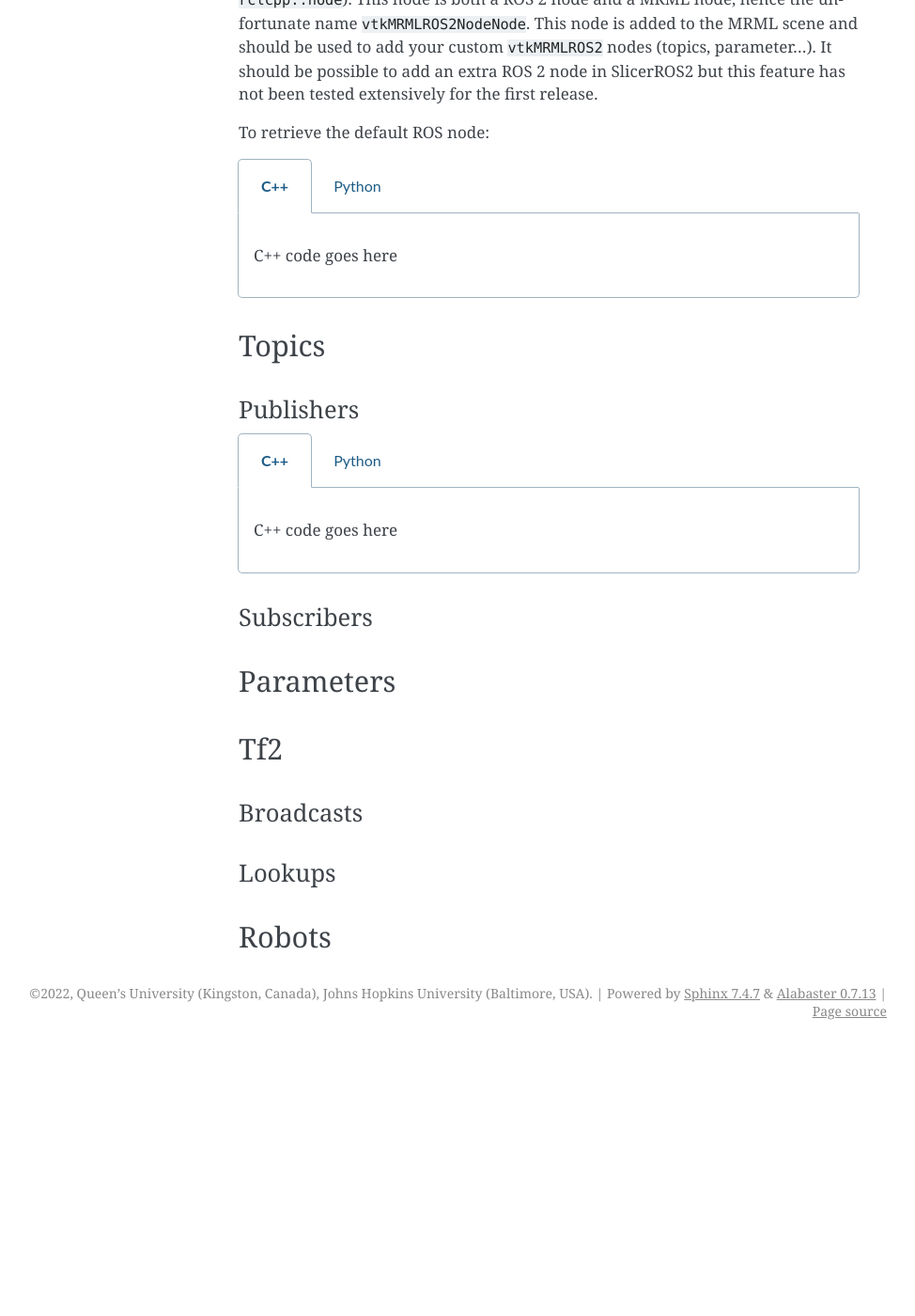
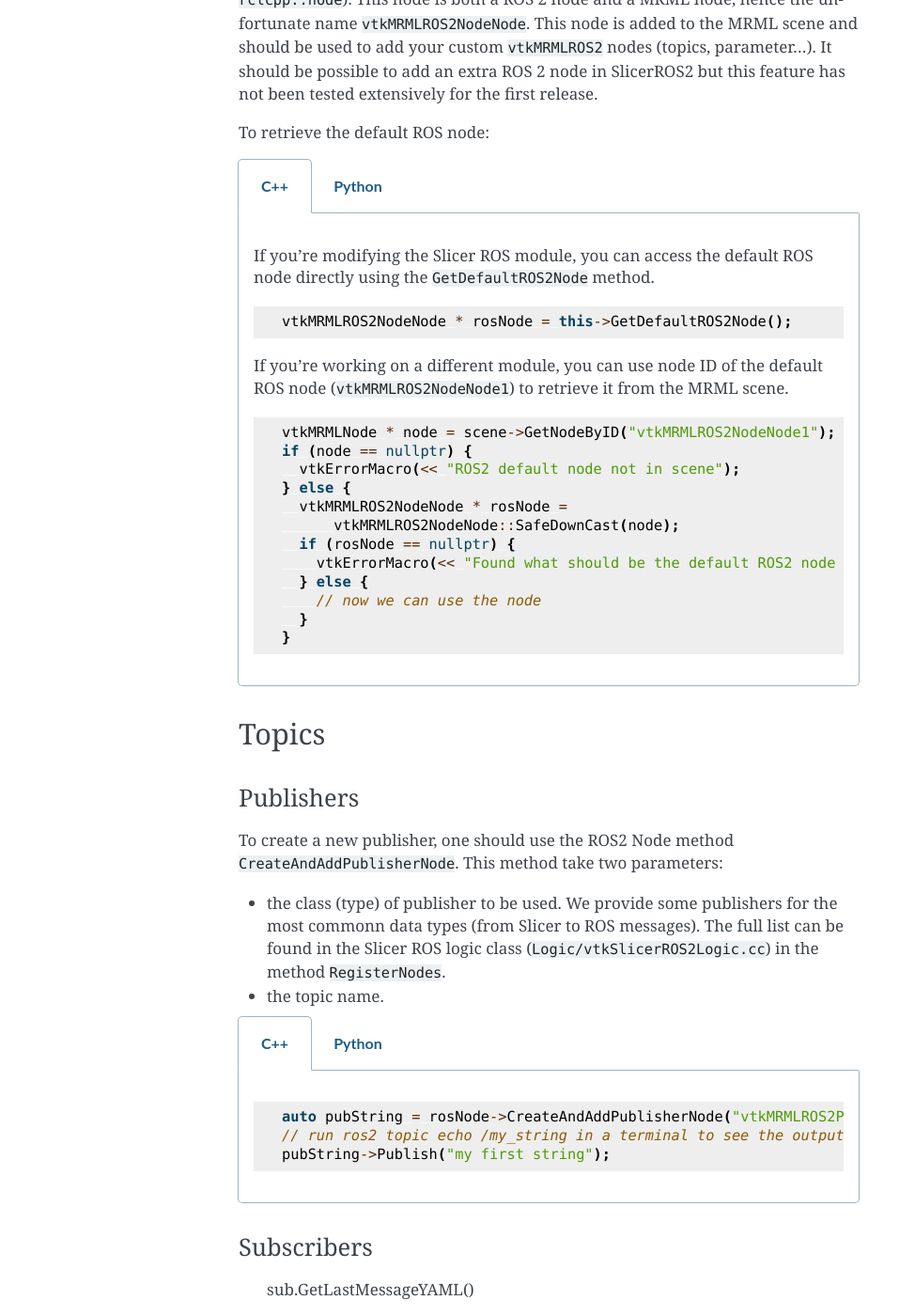
Before and after one commit to rosmed/slicer_ros2_module, a Sphinx documentation site: the page built from docs/pages/mrml-ros-nodes.rst, in a window 1280 px wide and 1400 px high, scrolled down 2073 px. Shown: the whole window at 94% size, without its empty margins (166-1140 px from the left). Built offline with Sphinx 7.4.7, drawn with Linux system fonts in a browser that asks for light colours; before the commit the page ends 3188 px from its top, so only the background shows below that; some of the changed text lies outside the part shown.

Commit message:
doc: work in progress

```diff
--- a/docs/index.rst
+++ b/docs/index.rst
@@ -14,8 +14,9 @@ Slicer ROS2
    pages/getting-started
    pages/robot-visualization
    pages/mrml-ros-nodes
+   pages/tests
    pages/limitations
-   pages/python_features
+
 
 
 Useful Links
--- a/docs/pages/mrml-ros-nodes.rst
+++ b/docs/pages/mrml-ros-nodes.rst
@@ -14,7 +14,6 @@ MRML Scene.  This allows to leverage some of the Slicer features:
 * Python API automatically generated on top of the native C++ code.
 
 * Ability to save and restore your ROS 2 nodes along the MRML scene.
-
 
 All the SlicerROS2 classes follow the Slicer naming convention,
 i.e. ``vtkMRMLxxxxNode``.  We added the ``ROS2`` "prefix" for all the
@@ -108,15 +107,40 @@ To retrieve the default ROS node:
 
 .. tabs::
 
-   .. tab:: C++
+   .. tab:: **C++**
 
-      C++ code goes here
+      If you're modifying the Slicer ROS module, you can access the
+      default ROS node directly using the ``GetDefaultROS2Node``
+      method.
 
-   .. tab:: Python
+      .. code-block:: C++
+
+         vtkMRMLROS2NodeNode * rosNode = this->GetDefaultROS2Node();
+
+      If you're working on a different module, you can use node ID of
+      the default ROS node (``vtkMRMLROS2NodeNode1``) to retrieve it
+      from the MRML scene.
+
+      .. code-block:: C++
+
+         vtkMRMLNode * node = scene->GetNodeByID("vtkMRMLROS2NodeNode1");
+         if (node == nullptr) {
+           vtkErrorMacro(<< "ROS2 default node not in scene");
+         } else {
+           vtkMRMLROS2NodeNode * rosNode =
+               vtkMRMLROS2NodeNode::SafeDownCast(node);
+           if (rosNode == nullptr) {
+             vtkErrorMacro(<< "Found what should be the default ROS2 node but the type is wrong");
+           } else {
+             // now we can use the node
+           }
+         }
+
+   .. tab:: **Python**
 
       .. code-block:: python
 
-	 rosLogic = slicer.util.getModuleLogic('ROS2')
+         rosLogic = slicer.util.getModuleLogic('ROS2')
          rosNode = rosLogic.GetDefaultROS2Node()
 
 ======
@@ -126,28 +150,51 @@ Topics
 Publishers
 ==========
 
+To create a new publisher, one should use the ROS2 Node method
+``CreateAndAddPublisherNode``.  This method take two parameters:
+
+* the class (type) of publisher to be used.  We provide some
+  publishers for the most commonn data types (from Slicer to ROS
+  messages).  The full list can be found in the Slicer ROS logic class
+  (``Logic/vtkSlicerROS2Logic.cc``) in the method ``RegisterNodes``.
+* the topic name.
+
 .. tabs::
 
-   .. tab:: C++
+   .. tab:: **C++**
 
-      C++ code goes here
+      .. code-block:: C++
 
-   .. tab:: Python
+         auto pubString = rosNode->CreateAndAddPublisherNode("vtkMRMLROS2PublisherStringNode", "/my_string");
+         // run ros2 topic echo /my_string in a terminal to see the output
+         pubString->Publish("my first string");
+
+   .. tab:: **Python**
 
       .. code-block:: python
 
-	 rosLogic = slicer.util.getModuleLogic('ROS2')
+         rosLogic = slicer.util.getModuleLogic('ROS2')
          rosNode = rosLogic.GetDefaultROS2Node()
-         pub = rosNode.CreateAndAddPublisherNode('vtkMRMLROS2PublisherStringNode', '/my_publisher')
-         pub.Publish('my first string')
+         pubString = rosNode.CreateAndAddPublisherNode('vtkMRMLROS2PublisherStringNode', '/my_string')
+         # run ros2 topic echo /my_string in a terminal to see the output
+         pubString.Publish('my first string')
 
+         pubMatrix = ros2.CreateAndAddPublisher('vtkMRMLROS2PublisherPoseStampedNode', '/my_matrix')
+         # run ros2 topic echo /my_matrix in a terminal to see the output
+         mat = vtk.vtkMatrix4x4()
+         mat.SetElement(0, 3, 3.1415) # Modify the matrix so we can see something changing
+         pubMatrix.Publish(mat)
 
 Subscribers
 ===========
 
+
+    sub.GetLastMessageYAML()
+
 ==========
 Parameters
 ==========
+
 
 ===
 Tf2
```
Also changed, not shown: other parts of docs/pages/mrml-ros-nodes.rst (+1 -1 lines), docs/pages/python_features.rst (deleted, +0 -73 lines), docs/pages/tests.rst (added, +37 -0 lines).
